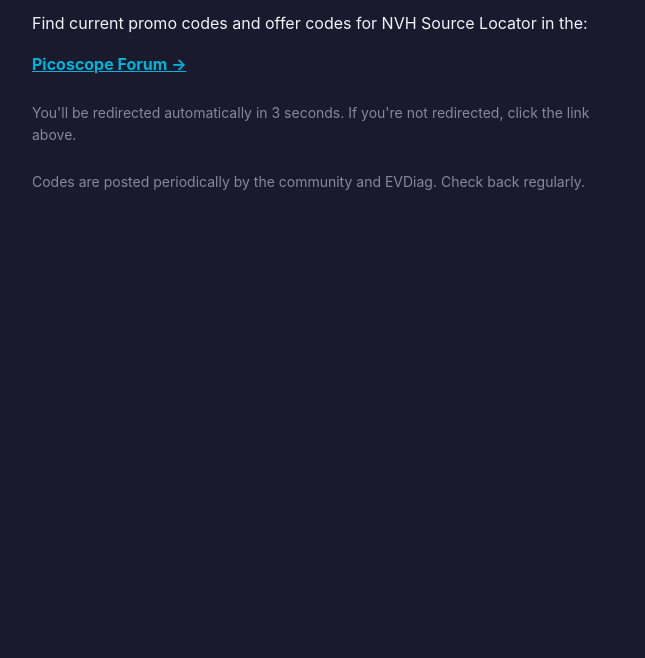
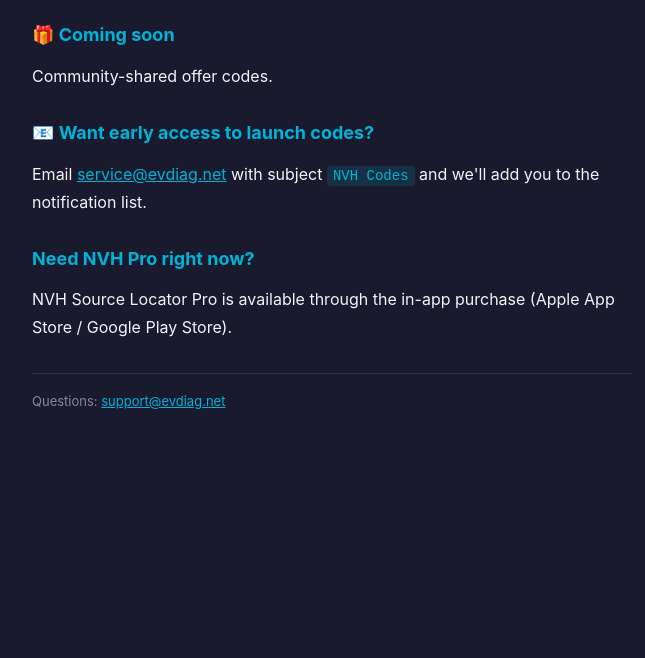
Before and after one commit to EVDiag/evdiag-pages, a plain HTML site: page promo.html in a window 1280 px wide. Shown: the part 142-800 px from the top of the page, without its empty margins (308-953 px from the left). Drawn offline with Linux system fonts and the light colour scheme.

Commit message:
chore: update promo placeholder — coming soon + early access signup
Replaced the meta-refresh redirect (which previously forwarded to
the Picoscope Forum) with placeholder content. The forum
partnership is not yet confirmed, so users tapping the in-app
'Promo codes available' link will now see:

1. A 'coming soon' note for community-shared offer codes
2. A mailto: link to join the early-access notification list
   (captures user interest while plans firm up)
3. A reminder that NVH Pro is available via in-app purchase today
4. Support contact for questions

When code-distribution partnerships go live, this page will be
updated — either to redirect to the active distribution channel,
or to become a curated index. Either way, the in-app URL in
lic.promoMessage stays unchanged, so no app update needed.

```diff
--- a/promo.html
+++ b/promo.html
@@ -4,21 +4,69 @@
   <meta charset="UTF-8">
   <meta name="viewport" content="width=device-width, initial-scale=1.0">
   <title>NVH Source Locator — Promo Codes</title>
-  <meta http-equiv="refresh" content="3; url=https://www.picoauto.com/support/forum481.html">
   <style>
-    body { font-family: -apple-system, BlinkMacSystemFont, "Segoe UI", Roboto, sans-serif;
-           max-width: 600px; margin: 60px auto; padding: 20px;
-           background: #1a1a2e; color: #f0f4f8; line-height: 1.6; }
-    h1 { color: #00B4D8; margin-top: 0; }
-    a { color: #00B4D8; }
-    .note { color: #889; font-size: 14px; margin-top: 24px; }
+    body {
+      font-family: -apple-system, BlinkMacSystemFont, "Segoe UI", Roboto, sans-serif;
+      max-width: 600px;
+      margin: 60px auto;
+      padding: 20px;
+      background: #1a1a2e;
+      color: #f0f4f8;
+      line-height: 1.7;
+    }
+    h1 {
+      color: #00B4D8;
+      margin-top: 0;
+      margin-bottom: 24px;
+    }
+    h2 {
+      color: #00B4D8;
+      font-size: 18px;
+      margin-top: 28px;
+      margin-bottom: 8px;
+    }
+    a {
+      color: #00B4D8;
+    }
+    .item {
+      margin: 12px 0;
+    }
+    .note {
+      color: #889;
+      font-size: 13px;
+      margin-top: 32px;
+      padding-top: 16px;
+      border-top: 1px solid rgba(255, 255, 255, 0.1);
+    }
+    code {
+      background: rgba(0, 180, 216, 0.15);
+      color: #00B4D8;
+      padding: 2px 6px;
+      border-radius: 4px;
+      font-size: 14px;
+    }
   </style>
 </head>
 <body>
   <h1>NVH Source Locator — Promo Codes</h1>
-  <p>Find current promo codes and offer codes for NVH Source Locator in the:</p>
-  <p><strong><a href="https://www.picoauto.com/support/forum481.html">Picoscope Forum →</a></strong></p>
-  <p class="note">You'll be redirected automatically in 3 seconds. If you're not redirected, click the link above.</p>
-  <p class="note">Codes are posted periodically by the community and EVDiag. Check back regularly.</p>
+
+  <h2>🎁 Coming soon</h2>
+  <p class="item">Community-shared offer codes.</p>
+
+  <h2>📧 Want early access to launch codes?</h2>
+  <p class="item">
+    Email <a href="mailto:service@evdiag.net?subject=NVH%20Codes">service@evdiag.net</a>
+    with subject <code>NVH Codes</code> and we'll add you to the notification list.
+  </p>
+
+  <h2>Need NVH Pro right now?</h2>
+  <p class="item">
+    NVH Source Locator Pro is available through the in-app purchase
+    (Apple App Store / Google Play Store).
+  </p>
+
+  <p class="note">
+    Questions: <a href="mailto:support@evdiag.net">support@evdiag.net</a>
+  </p>
 </body>
 </html>
```
